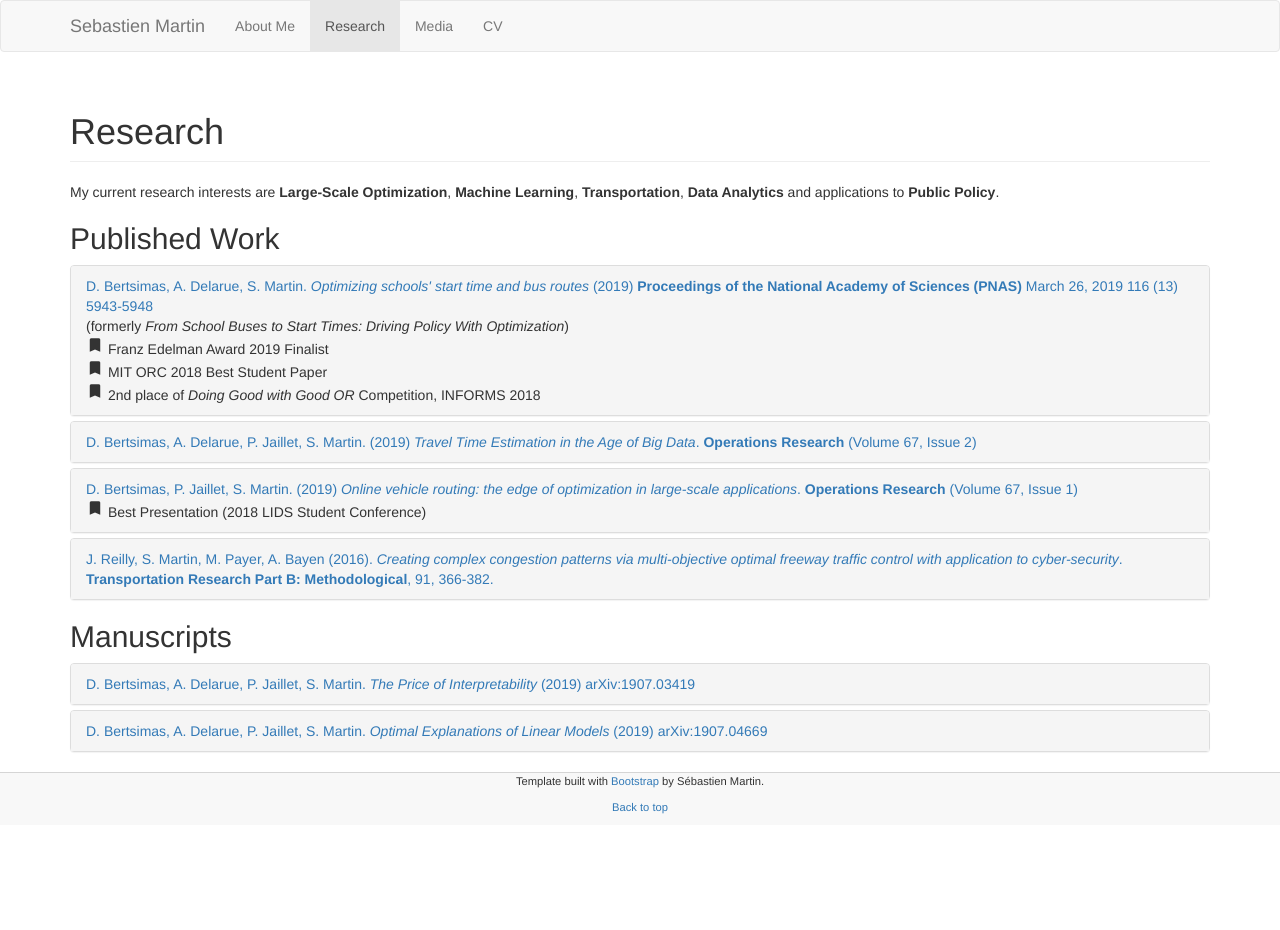
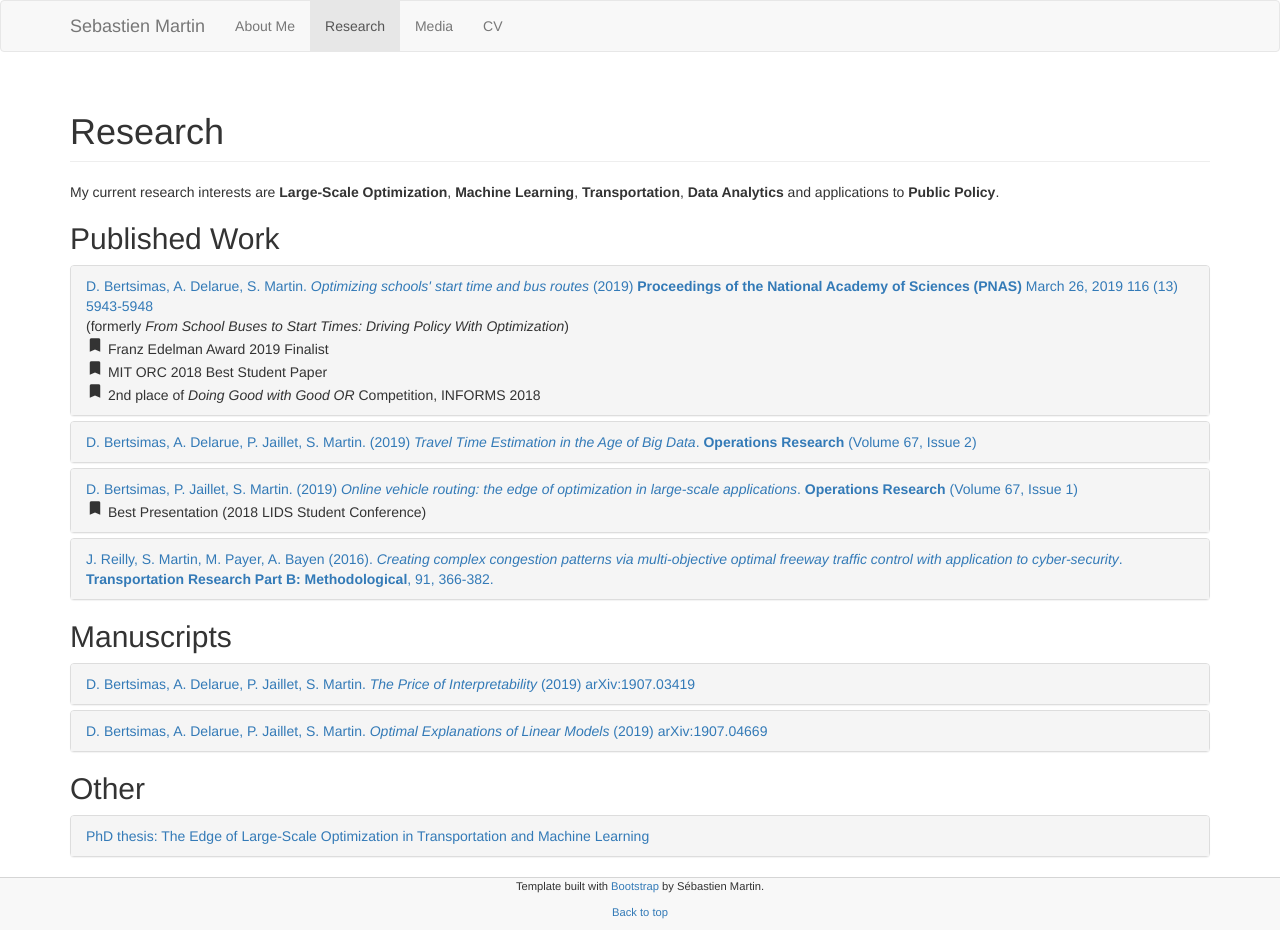
Before and after one commit to trevorhsong/trevorhsong.github.io, a Jekyll site: the page built from research.html, in a window 1280 px wide. Built offline with Jekyll 4.4.1, drawn with Linux system fonts in a browser that asks for light colours; before the commit the page ends 900 px from its top, so only the background shows below that.

Commit message:
Adding thesis to website

```diff
--- a/research.html
+++ b/research.html
@@ -193,46 +193,41 @@
       </div>
     </div>
 
-    <!-- <h2>Current Research</h2>
-    <div class="panel-group" id="current">
+    <h2>Other</h2>
+    <div class="panel-group" id="other">
       <div class="panel panel-default">
         <div class="panel-heading">
-            <a data-toggle="collapse" data-parent="#current" href="#collapse_current1">
-              New Large-Scale Transportation Systems
+            <a data-toggle="collapse" data-parent="#other" href="#phdthesis">
+              PhD thesis: The Edge of Large-Scale Optimization in Transportation and Machine Learning
             </a>
         </div>
-        <div id="collapse_current1" class="panel-collapse collapse">
+        <div id="phdthesis" class="panel-collapse collapse">
           <div class="panel-body">
-              New large scale transportation infrastructure are revolutionizing our daily commute. Even more that traditional Uber/Lyft, ride sharing, electric scooters and self driving technologies create the opportunity of exciting and impactful new optimization problems. My current work, in the line of my already published transportation research, explores these applications and try to scale traditional optimization algorithms and formulations to tackle these new challenges.
+            This thesis focuses on impactful applications of large-scale optimization in transportation and machine learning.
+            Using both theory and computational experiments, we introduce novel optimization algorithms to overcome the tractability issues that arise in real world applications.
+            We work towards the implementation of these algorithms, through software contributions, public policy work, and a formal study of machine learning interpretability.
+            Our implementation in Boston Public Schools generates millions of dollars in yearly transportation savings and led to important public policy consequences in the United States.
+
+            This work is motivated by large-scale transportation problems that present significant optimization challenges.
+            In particular, we study the problem of ride-sharing, the online routing of hundreds of thousands of customers every day in New York City.
+            We also contribute to travel time estimation from origin-destination data, on city routing networks with tens of thousands of roads.
+            We additionally consider the problem of school transportation, the scheduling of hundreds of buses to send tens of thousands of children to school everyday.
+            This transportation problem is related to the choice of school start times, for which we also propose an optimization framework.
+
+            Building on these applications, we present methodological contributions in large-scale optimization.
+            We introduce state-of-the-art algorithms for scheduling problems with time-window (<em>backbone</em>) and for school bus routing (<em>BiRD</em>).
+            Our work on travel time estimation tractably produces solutions to the inverse shortest path length problem, solving a sequence of second order cone problems.
+            We also present a theoretical and empirical study of the stochastic proximal point algorithm, an alternative to stochastic gradient methods (the de-facto algorithm for large-scale learning).
+
+            We also aim at the implementation of these algorithms, through software contributions, public policy work (together with stakeholders and journalists), and a collaboration with the city of Boston.
+            Explaining complex algorithms to decision-makers is a difficult task, therefore we introduce an optimization framework to decomposes models into a sequence of simple building blocks.
+            This allows us to introduce formal measure of the "interpretability" of a large class of machine learning models, and to study tradeoffs between this measure and model performance, the <em>price of interpretability</em>.
+            <p style="text-align: center;">
+              <a href="assets/papers/sebastienmartin_thesis.pdf"><button type="button" class="btn btn-primary btn-lg">Get Thesis</button></a>
+            </p>
           </div>
         </div>
       </div>
-
-      <div class="panel panel-default">
-        <div class="panel-heading">
-            <a data-toggle="collapse" data-parent="#current" href="#collapse_current2">
-              Stochastic Proximal Algorithms
-            </a>
-        </div>
-        <div id="collapse_current2" class="panel-collapse collapse">
-          <div class="panel-body">
-            Stochastic proximal algorithms are a way to explore the intersection of optimization and large scale machine learning. The aim of this work is to show that these algorithms can be competitive with projected first order algorithms (such as stochastic gradient descent) in practice.
-          </div>
-        </div>
-      </div>
-
-      <div class="panel panel-default">
-        <div class="panel-heading">
-            <a data-toggle="collapse" data-parent="#current" href="#collapse_current3">
-              Interpretable Models
-            </a>
-        </div>
-        <div id="collapse_current3" class="panel-collapse collapse">
-          <div class="panel-body">
-            Model interpretability is an important topic for today's Operations Research and Machine Learning. This loosely defined property is generally associated with sparsity, decision trees, clustering or some times even neural networks. In this work, we define and study a novel general class of interpretable models.
-          </div>
-        </div>
-      </div>
-    </div> -->
+    </div>
   </div>
 </div>
```
Also changed, not shown: 1 other file.
